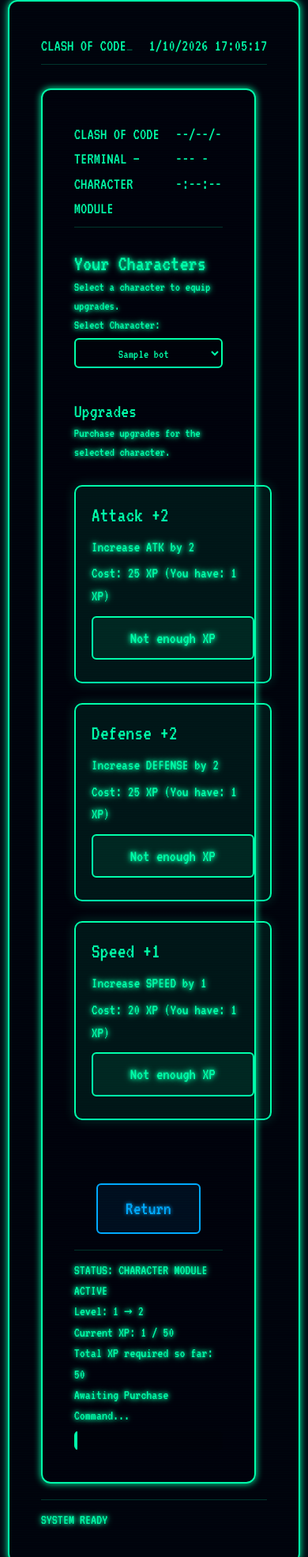
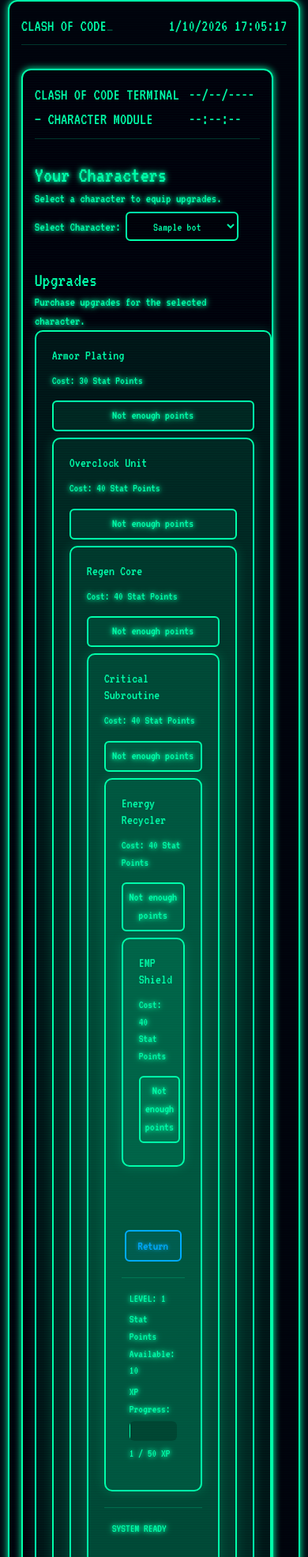
Before and after one commit to Alraya73awad/CSP1123_G06, a Flask app: page /character in a window 390 px wide. Shown: the top 1971 px of the page at 79% size. Run offline with Flask 3, Linux system fonts and the light colour scheme; the visitor is signed in with stand-in values (Sample User, id 1); tables that the repository leaves empty hold one stand-in row (values such as "Sample post").

Commit message:
added stat_points

```diff
--- a/app.py
+++ b/app.py
@@ -5,8 +5,8 @@ from werkzeug.security import generate_password_hash, check_password_hash
 from flask_migrate import Migrate
 from functools import wraps
 from extensions import db
-from constants import UPGRADES, STORE_ITEMS, CHARACTER_ITEMS, algorithms, algorithm_effects, algorithm_descriptions, XP_TABLE
-from battle import BattleBot, apply_algorithm_xp_bonus, calculate_bot_xp, full_battle
+from constants import CURRENCY_NAME, STORE_ITEMS, CHARACTER_ITEMS, algorithms, algorithm_effects, algorithm_descriptions, XP_TABLE
+from battle import BattleBot, full_battle, calculate_bot_stat_points
 
 from models import User, Bot, History, HistoryLog
 
@@ -88,19 +88,19 @@ def register():
 def login_required(f):
     @wraps(f)
     def decorated_function(*args, **kwargs):
-        if 'user_id' not in session:
+        if "user_id" not in session:
             flash("Please log in to continue.", "warning")
-            return redirect(url_for('login'))
+            return redirect(url_for("login"))
         return f(*args, **kwargs)
     return decorated_function
 
-#dashboard
+
 @app.route("/dashboard", methods=["GET", "POST"])
 @login_required
 def dashboard():
     user = User.query.get(session["user_id"])
 
-    # HANDLE BOT CREATION (FORM SUBMIT)
+    # HANDLE BOT CREATION
     if request.method == "POST":
         name = request.form.get("name")
         algorithm = request.form.get("algorithm")
@@ -119,15 +119,17 @@ def dashboard():
 
         return redirect(url_for("dashboard"))
 
-    # NORMAL DASHBOARD LOAD (GET)
-    bots = user.bots
-    xp_percent = int(
-    (user.xp / xp_to_next_level(user.level)) * 100
-)
+    # XP calculation from XP_TABLE
+    level_info = XP_TABLE.get(user.level, {"to_next": 100, "total": 0})
+    xp_to_next = level_info["to_next"]
+    xp_percent = int((user.xp / xp_to_next) * 100) if xp_to_next > 0 else 0
 
+    # Include stat points
+    stat_points = user.stat_points if hasattr(user, "stat_points") else 0
 
+    # Bots enhanced stats
     enhanced_bots = []
-    for bot in bots:
+    for bot in user.bots:
         base_stats = {
             "int": bot.hp,
             "proc": bot.atk,
@@ -137,26 +139,24 @@ def dashboard():
             "ent": bot.luck,
             "pwr": bot.energy
         }
-
         effects = algorithm_effects.get(bot.algorithm, {})
-        final_stats = {}
-
-        for stat, base in base_stats.items():
-            multiplier = effects.get(stat, 1.0)
-            final_stats[stat] = int(base * multiplier)
-
-        enhanced_bots.append({
-            "bot": bot,
-            "final_stats": final_stats
-        })
+        final_stats = {stat: int(base * effects.get(stat, 1.0)) for stat, base in base_stats.items()}
+        enhanced_bots.append({"bot": bot, "final_stats": final_stats})
 
     return render_template(
         "dashboard.html",
+        user=user,
+        tokens=user.tokens,
+        xp_percent=xp_percent,
+        xp_to_next=xp_to_next,
+        stat_points=stat_points,
         bots=enhanced_bots,
-        xp_percent=xp_percent,
         algorithms=algorithms,
-        algorithm_descriptions=algorithm_descriptions
+        algorithm_descriptions=algorithm_descriptions,
+        currency=CURRENCY_NAME
     )
+
+
 
 #logout
 @app.route("/logout")
@@ -229,7 +229,8 @@ def store():
         "store.html",
         store_items=STORE_ITEMS,
         bots=bots,
-        credits=credits
+        credits=credits,
+        currency=CURRENCY_NAME
     )
 
 from constants import XP_TABLE
@@ -241,32 +242,43 @@ def character():
 
     user = User.query.get(session["user_id"])
     if not user:
-        flash("User not found. Please log in again.", "danger")
+        flash("User not found.", "danger")
         return redirect(url_for("login"))
 
     bots = Bot.query.filter_by(user_id=user.id).all() or []
 
-    # XP info from table
-    level_info = XP_TABLE.get(user.level)
-    if level_info:
-        xp_to_next = level_info["to_next"]
-        total_xp = level_info["total"]
-    else:
-        # fallback linear progression
-        xp_to_next = user.level * 500
-        total_xp = sum([i * 500 for i in range(1, user.level + 1)])
+    xp_to_next = XP_TABLE.get(user.level, {"to_next": 100}).get("to_next", 100)
+    current_xp = user.xp or 0
 
     return render_template(
         "character.html",
+        user=user,
         bots=bots,
-        character_items=CHARACTER_ITEMS,
-        user=user,
-        current_xp=user.xp,
+        stat_points=user.stat_points or 0,
+        current_xp=current_xp,
         xp_to_next=xp_to_next,
-        total_xp=total_xp,
-        xp=user.xp,
-        UPGRADES=UPGRADES
+        CHARACTER_ITEMS=CHARACTER_ITEMS,
     )
+
+
+
+def level_up(user):
+    XP_TABLE = {
+        1: 50,
+        2: 200,
+        3: 450,
+        4: 800,
+        5: 1250,
+        6: 2000  # etc.
+    }
+
+    while user.level in XP_TABLE and user.xp >= XP_TABLE[user.level]:
+        user.xp -= XP_TABLE[user.level]       # subtract XP needed for current level
+        user.level += 1                        # level up
+        user.stat_points += 5                  # award stat points per level
+        print(f"{user.username} reached level {user.level}! +5 stat points.")
+
+    db.session.commit()
 
 
 
@@ -297,44 +309,38 @@ def profile():
         tokens=user.tokens
     )
 
-#store display func
-
-def debug_store_items():
-    for upgrade in UPGRADES:
-        print(upgrade["name"], upgrade["cost"])
 
 
 @app.route("/buy", methods=["POST"])
 @login_required
 def buy():
-    user = User.query.get(session['user_id'])
+    user = User.query.get(session["user_id"])
+
     bot_id = request.form.get("bot_id")
     bot = Bot.query.filter_by(id=bot_id, user_id=user.id).first()
-
     if not bot:
-        flash("Invalid bot selection.", "danger")
+        flash("Invalid bot.", "danger")
         return redirect(url_for("store"))
 
     purchase_id = request.form.get("purchase_id")
-    if not purchase_id:
-        flash("No item selected.", "danger")
+    item = next((i for i in STORE_ITEMS if str(i["id"]) == str(purchase_id)), None)
+    if not item:
+        flash("Invalid item.", "danger")
         return redirect(url_for("store"))
 
-    item = next((i for i in STORE_ITEMS if str(i["id"]) == str(purchase_id)), None)
-    if not item:
-        flash("Invalid purchase.", "danger")
-        return redirect(url_for("store"))
-
-    # Determine cost and apply
     cost = item["cost"]
     if user.tokens < cost:
-        flash("Not enough tokens!", "danger")
+        flash("Not enough tokens.", "danger")
         return redirect(url_for("store"))
 
     user.tokens -= cost
+    bot.weapon_type = item.get("type", None)
+    bot.weapon_atk = item.get("atk", 0)
+
     db.session.commit()
-    flash(f"{item['name']} purchased for {bot.name}!", "success")
-    return redirect(url_for("store"))
+
+    flash(f"{item['name']} purchased!", "success")
+    return redirect(url_for("dashboard"))
 
 
 from constants import CHARACTER_ITEMS
@@ -342,40 +348,49 @@ from constants import CHARACTER_ITEMS
 @app.route("/buy_character", methods=["POST"])
 @login_required
 def buy_character():
-    user = User.query.get(session["user_id"])
+    user = User.query.get(session.get("user_id"))
+    if not user:
+        flash("User not found.", "danger")
+        return redirect(url_for("dashboard"))
 
-    # Get bot
+    # Ensure stat_points is always an integer
+    stat_points = getattr(user, "stat_points", 0) or 0
+
+    # Validate bot_id
     bot_id = request.form.get("bot_id")
+    if not bot_id or not bot_id.isdigit():
+        flash("Invalid character selection.", "danger")
+        return redirect(url_for("character"))
+    bot_id = int(bot_id)
+
     bot = Bot.query.filter_by(id=bot_id, user_id=user.id).first()
     if not bot:
-        flash("Invalid character selection.", "danger")
+        flash("Character not found.", "danger")
         return redirect(url_for("character"))
 
-    # Get upgrade
+    # Validate purchase_id
     purchase_id = request.form.get("purchase_id")
-    if not purchase_id:
-        flash("No character upgrade selected.", "danger")
+    if not purchase_id or not purchase_id.isdigit():
+        flash("No upgrade selected.", "danger")
+        return redirect(url_for("character"))
+    purchase_id = int(purchase_id)
+
+    # Find the upgrade item
+    item = next((i for i in CHARACTER_ITEMS if i["id"] == purchase_id), None)
+    if not item:
+        flash("Invalid upgrade selected.", "danger")
         return redirect(url_for("character"))
 
-    # Look in UPGRADES
-    upgrade = next((u for u in UPGRADES if str(u["id"]) == str(purchase_id)), None)
-    if not upgrade:
-        flash("Invalid character upgrade.", "danger")
+    # Check if user has enough stat points
+    if stat_points < item["cost"]:
+        flash("Not enough stat points!", "danger")
         return redirect(url_for("character"))
 
-    # Check XP
-    if user.xp < upgrade["xp_cost"]:
-        flash("Not enough XP!", "danger")
-        return redirect(url_for("character"))
+    # Deduct points and commit
+    user.stat_points -= item["cost"]
+    db.session.commit()
 
-    # Apply upgrade to bot
-    setattr(bot, upgrade["stat"], getattr(bot, upgrade["stat"]) + upgrade["value"])
-
-    # Deduct XP
-    user.xp -= upgrade["xp_cost"]
-
-    db.session.commit()
-    flash(f"{upgrade['name']} purchased for {bot.name}!", "success")
+    flash(f"{item['name']} purchased for {bot.name}!", "success")
     return redirect(url_for("character"))
 
 
@@ -610,12 +625,16 @@ def combat_log(bot1_id, bot2_id):
     )
 
     # Run the battle
-    winner_name, log = full_battle(battleA, battleB)
+    result = full_battle(battleA, battleB)
+    winner_name = result["winner"]
+    log = result["log"]
+    botA_points = result["botA_points"]
+    botB_points = result["botB_points"]
+
 
     # Determine results
     bot1_result = "win" if winner_name == bot1.name else "lose"
     bot2_result = "win" if winner_name == bot2.name else "lose"
-
 
     # BOT XP SYSTEM
     def bot_xp_to_next_level(level):
@@ -794,7 +813,6 @@ def view_history(history_id):
 def xp_to_next_level(level):
     return 100 + (level - 1) * 50  # progressive leveling
 
-
 def add_xp(user, amount):
     """
     Adds XP to a user and handles leveling.
@@ -810,10 +828,10 @@ def add_xp(user, amount):
 
         # Rewards per level
         user.tokens += 20
+        user.stat_points = int(user.stat_points or 0) + 5
 
     db.session.commit()
     return levels_gained
-
 
 
 if __name__ == "__main__":
--- a/models.py
+++ b/models.py
@@ -13,12 +13,13 @@ class User(db.Model, UserMixin):
     xp = db.Column(db.Integer, default=0)
     tokens = db.Column(db.Integer, default=0)
     level = db.Column(db.Integer, default=1)
+    stat_points = db.Column(db.Integer, default=0)
 
-    # Relationship to bots; "owner" attribute on Bot refers back to User
     bots = db.relationship("Bot", backref="owner", lazy=True)
 
     def get_id(self):
         return str(self.id)
+
 
 class Bot(db.Model):
     __tablename__ = "bots"
--- a/static/css/style.css
+++ b/static/css/style.css
@@ -138,7 +138,7 @@ a.start-game-button, a.login-button {
     text-decoration: none;
 }
 
-/* Optional: Input focus glow */
+
 input[type="text"], input[type="password"], input[type="email"], textarea, select {
     width: 100%;
     padding: 10px;
--- a/templates/character.html
+++ b/templates/character.html
@@ -40,21 +40,21 @@
 
     <!-- Upgrades Grid -->
     <div class="store-grid">
-        {% for upgrade in UPGRADES %}
+        {% set points = stat_points if stat_points is not none else 0 %}
+        {% for upgrade in CHARACTER_ITEMS %}
         <div class="store-item">
             <h3>{{ upgrade.name }}</h3>
-            <p>Increase {{ upgrade.stat|upper }} by {{ upgrade.value }}</p>
-            <p>Cost: {{ upgrade.xp_cost }} XP (You have: {{ current_xp }} XP)</p>
+            <p>Cost: {{ upgrade.cost }} Stat Points</p>
 
             <form method="POST" action="{{ url_for('buy_character') }}">
                 <input type="hidden" name="purchase_id" value="{{ upgrade.id }}">
-                <input type="hidden" name="bot_id" value="{{ bots[0].id if bots|length > 0 else '' }}">
+                <input type="hidden" name="bot_id" value="{{ bots[0].id if bots|length > 0 else '' }}" class="selected-bot-input">
+                <div class="store-grid" {% if bots|length == 0 %}style="opacity:0.5; pointer-events:none;"{% endif %}>
                 <button type="submit" class="buy-btn"
-                    {% if current_xp < upgrade.xp_cost or bots|length == 0 %}disabled{% endif %}>
-                    {% if current_xp < upgrade.xp_cost %}Not enough XP{% else %}Purchase{% endif %}
+                {% if points < upgrade.cost or bots|length == 0 %}disabled{% endif %}>
+                    {% if points < upgrade.cost %}Not enough points{% else %}Purchase{% endif %}
                 </button>
             </form>
-
         </div>
         {% endfor %}
     </div>
@@ -63,18 +63,21 @@
         <a href="{{ url_for('dashboard') }}" class="back-btn">Return</a>
     </div>
 
-    <!-- Status Area -->
-    <div class="status-area">
-        <p>STATUS: CHARACTER MODULE ACTIVE</p>
-        <p>Level: {{ user.level }} → {{ user.level + 1 }}</p>
-        <p>Current XP: {{ current_xp }} / {{ xp_to_next }}</p>
-        <p>Total XP required so far: {{ total_xp }}</p>
-        <p>Awaiting Purchase Command...</p>
-    <div class="xp-bar" style="width: 100%; background: rgba(0,0,0,0.2); height: 25px; border-radius: 6px; margin-top: 5px;">
-    <div style="height: 100%; width: {{ (current_xp / xp_to_next * 100) | round(1) }}%; background: #00ffaa; border-radius: 6px;"></div>
+   <!-- Status Area -->
+<div class="status-area">
+    <p>LEVEL: {{ user.level }}</p>
+    <p>Stat Points Available: {{ stat_points }}</p>
+    <p>XP Progress:</p>
+    <div class="xp-bar" style="width: 100%; background: rgba(0,0,0,0.2); height: 25px; border-radius: 6px;">
+        <div style="height: 100%;
+                    width: {{ ((user.xp / xp_to_next) * 100) | round(1) if xp_to_next > 0 else 0 }}%;
+                    background: #00ffaa;
+                    border-radius: 6px;">
+        </div>
+    </div>
+    <p>{{ user.xp }} / {{ xp_to_next }} XP</p>
 </div>
-    </div>
-</div>
+
 
 <!-- Styles -->
 <style>
@@ -111,14 +114,13 @@
 .flash.warning { border-color: #ffae00; color: #ffae00; }
 
 .character-select {
-    margin-bottom: 30px;
+    margin-bottom: 25px;
 }
 
 .store-grid {
     display: grid;
     grid-template-columns: repeat(auto-fit, minmax(250px, 1fr));
     gap: 25px;
-    margin-top: 30px;
 }
 
 .store-item {
@@ -158,7 +160,7 @@
 }
 
 .bot-dropdown {
-    width: 100%;
+    width: 50%;
     padding: 8px;
     border: 2px solid #00ffaa;
     border-radius: 6px;
@@ -182,10 +184,7 @@
     cursor: not-allowed;
     box-shadow: none;
 }
-.back-btn {
-    position: relative;
-    z-index: 10;
-}
+
 .back-btn {
     margin-top: 30px;
     display: inline-block;
@@ -208,9 +207,73 @@
 .status-area {
     pointer-events: none;
 }
+
+/* RESPONSIVE LAYOUTS */
+@media screen and (max-width: 768px) {
+    .terminal-container {
+        padding: 20px;
+    }
+
+    .store-grid {
+        grid-template-columns: 1fr;
+    }
+
+    .store-item h3 {
+        font-size: 1.3rem;
+    }
+
+    .store-item p, .buy-btn {
+        font-size: 1rem;
+    }
+
+    .back-btn {
+        font-size: 1.2rem;
+        padding: 8px 20px;
+    }
+
+    .status-area {
+        font-size: 0.95rem;
+        padding: 12px;
+    }
+
+    .bot-dropdown {
+        font-size: 0.95rem;
+    }
+}
+
+@media screen and (max-width: 480px) {
+    .terminal-container {
+        width: 95%;
+        padding: 15px;
+    }
+
+    .buy-btn {
+        font-size: 0.95rem;
+        padding: 6px;
+    }
+
+    .back-btn {
+        font-size: 1rem;
+        padding: 6px 15px;
+    }
+
+    .store-item h3 {
+        font-size: 1.1rem;
+    }
+
+    .store-item p {
+        font-size: 0.9rem;
+    }
+
+    .status-area {
+        font-size: 0.9rem;
+        padding: 10px;
+    }
+}
 </style>
 
-<!-- DateTime Script -->
+
+<!-- Scripts -->
 <script>
 function updateDateTime() {
     const now = new Date();
@@ -220,6 +283,15 @@ function updateDateTime() {
 }
 setInterval(updateDateTime, 1000);
 updateDateTime();
+
+// Update hidden bot_id inputs when dropdown changes
+const botDropdown = document.getElementById("selected-character");
+botDropdown.addEventListener("change", function() {
+    const selectedBotId = this.value;
+    document.querySelectorAll(".selected-bot-input").forEach(input => {
+        input.value = selectedBotId;
+    });
+});
 </script>
 
 {% endblock %}
```
Also changed, not shown: battle.py (+44 -36 lines), constants.py (+1 -6 lines), migrations/versions/ad397a97d73c_add_stat_points_to_user.py (added, +32 -0 lines), stat_points.py (added, +9 -0 lines), templates/dashboard.html (+12 -10 lines), templates/store.html (+5 -2 lines).
